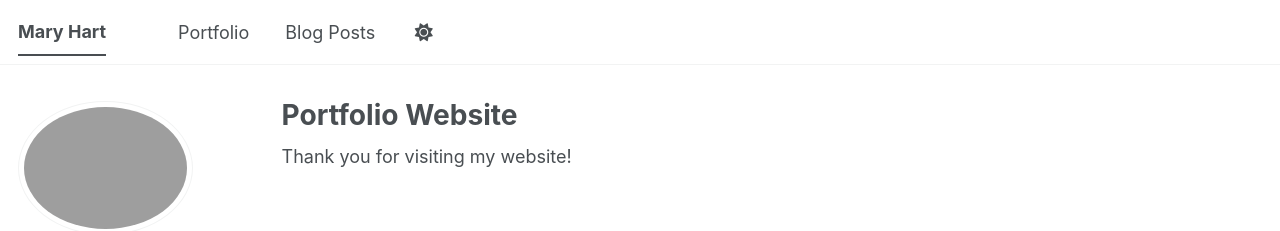
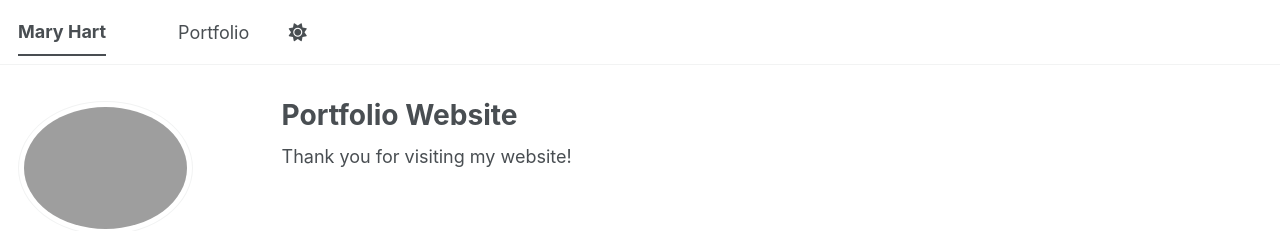
Before and after one commit to maryh-1/maryh-1.github.io, a Jekyll site: the page built from _pages/about.md, in a window 1280 px wide. Shown: the top 231 px of the page. Built offline with Jekyll 4.4.1, drawn with Linux system fonts in a browser that asks for light colours; a script bundle is joined from its source files by our own code; library files that are not in the unit come from our copies.

Commit message:
Update navigation.yml

```diff
--- a/_data/navigation.yml
+++ b/_data/navigation.yml
@@ -17,10 +17,10 @@
 #  - title: "Teaching"
 #    url: /teaching/
 
+ # - title: "Portfolio"
+#    url: /portfolio/
+
   - title: "Portfolio"
-    url: /portfolio/
-
-  - title: "Blog Posts"
     url: /year-archive/
 
 #  - title: "CV"
```
